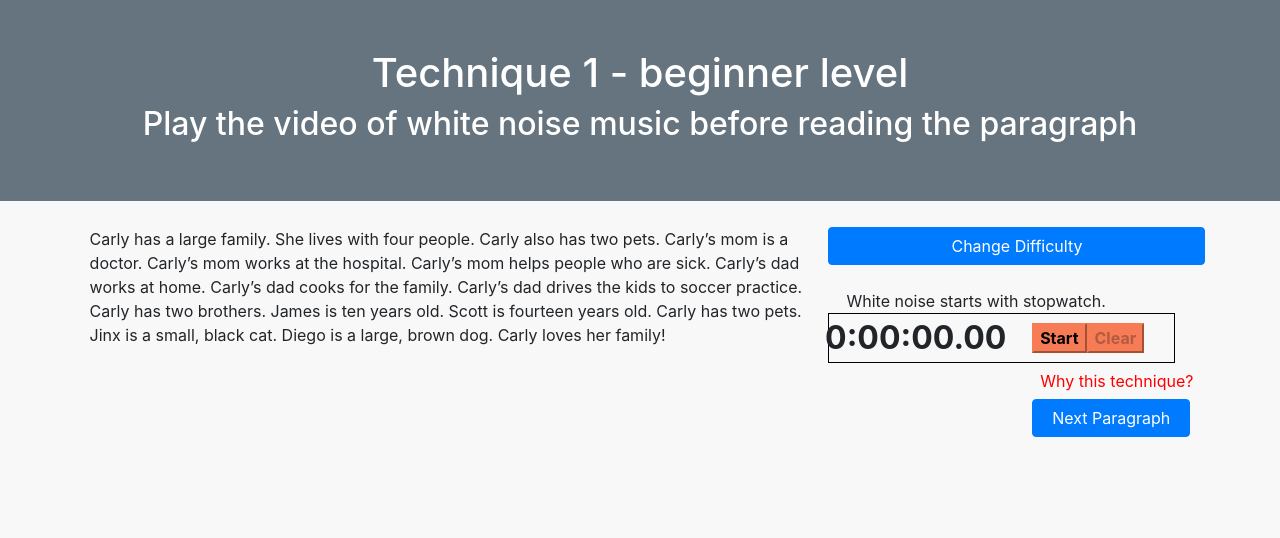
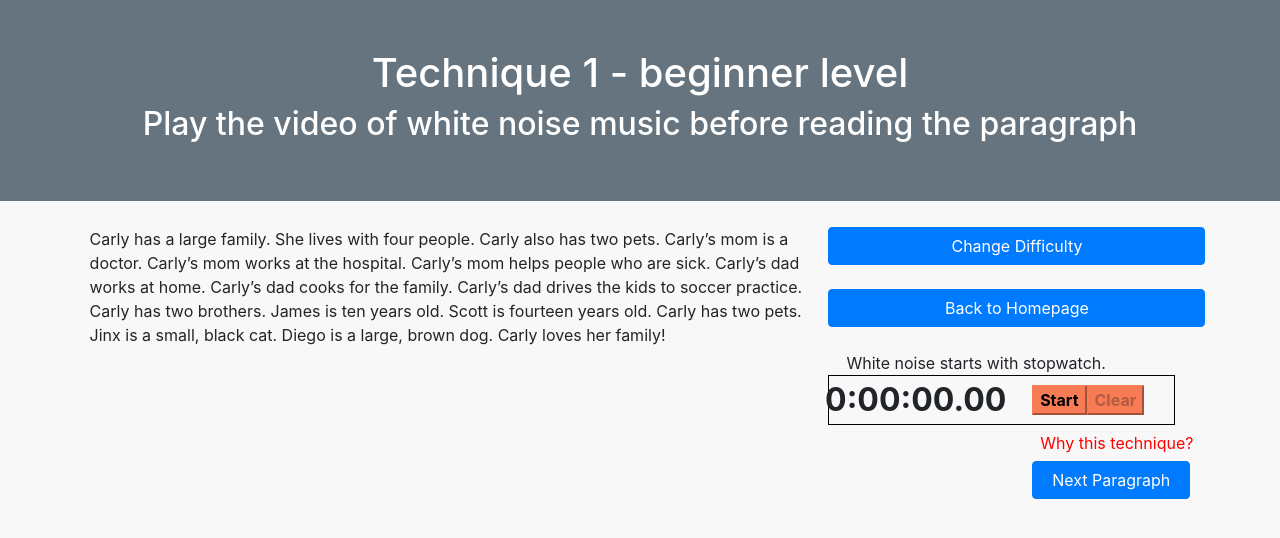
Before and after one commit to bigapple716/online-tutorial, a Flask app: page /learn/technique1/beginner/0 in a window 1280 px wide. Shown: the part 57-595 px from the top of the page. Run offline with Flask 2, Linux system fonts and the light colour scheme; some libraries are stand-ins or nearby versions.

Commit message:
add "back to home page" button

```diff
--- a/templates/technique1.html
+++ b/templates/technique1.html
@@ -36,6 +36,10 @@
           <a href="/learn/technique1/level" class="btn btn-primary btn-block">Change Difficulty</a>
         </div>
         <br>
+        <div class="row">
+          <a href="/" class="btn btn-primary btn-block">Back to Homepage</a>
+        </div>
+        <br>
 
         <div class="row">
           &nbsp &nbsp White noise starts with stopwatch.
@@ -71,7 +75,7 @@
           </div>
         </div>
         <br>
-    <div class = row>
+        <div class=row>
           <div class=col-12>
             <a href="/learn/technique1/{{ next_level }}/0" class="btn btn-primary btn-block"
                id="next-level-btn">Next Level</a>
```
Lines whose indentation alone changed are shown as unchanged.
